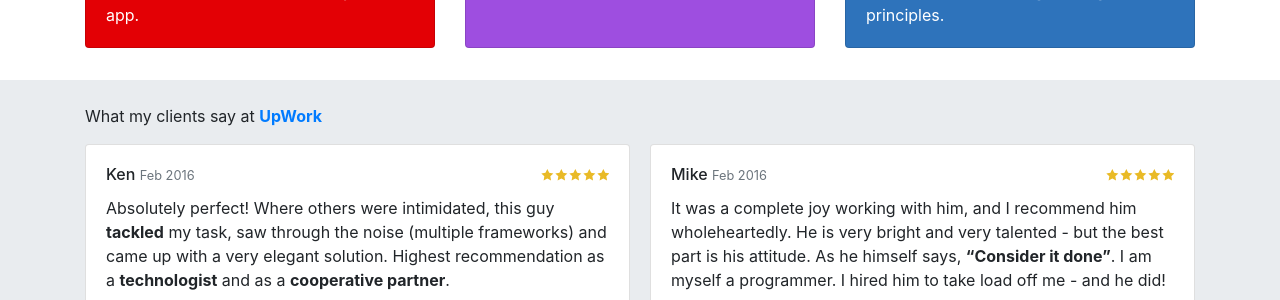
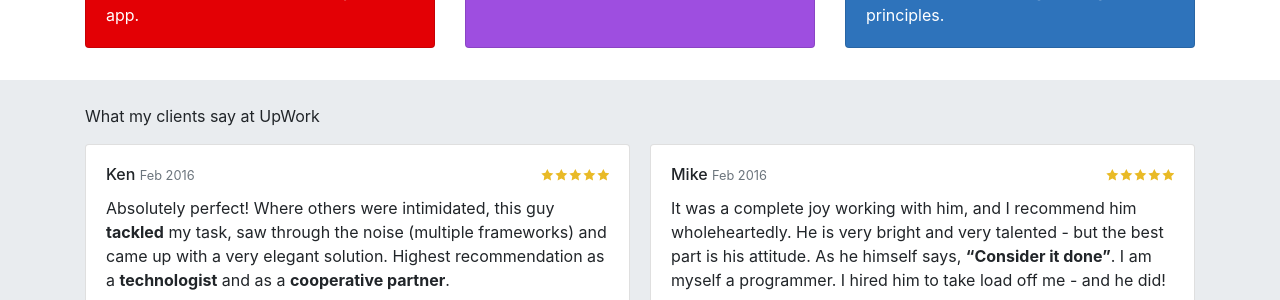
Before and after one commit to zetmel/zetmel.github.io, a Jekyll site: the page built from index.html, in a window 1280 px wide and 900 px high, scrolled down 693 px. Shown: the part 150-450 px from the top of the window. Built offline with Jekyll 4.4.1, drawn with Linux system fonts in a browser that asks for light colours.

Commit message:
Hide UpWork link

```diff
--- a/index.html
+++ b/index.html
@@ -50,7 +50,7 @@ layout: home
         {% assign clients_reviews = site.reviews | where: "type", "client" %}
         {% assign friends_reviews = site.reviews | where: "type", "friend" %}
 
-        <div class="mb-3">What my clients say at <a href="https://www.upwork.com/freelancers/~01a4c4f6d0d586426f" target="_blank"><strong>UpWork</strong></a></div>
+        <div class="mb-3">What my clients say at <!-- <a href="https://www.upwork.com/freelancers/~01a4c4f6d0d586426f" target="_blank"><strong> -->UpWork<!-- </strong></a> --></div>
         {% include reviews.html keys=site.reviews_order type="client" rating=true %}
 
         <hr class="mb-4">
```
